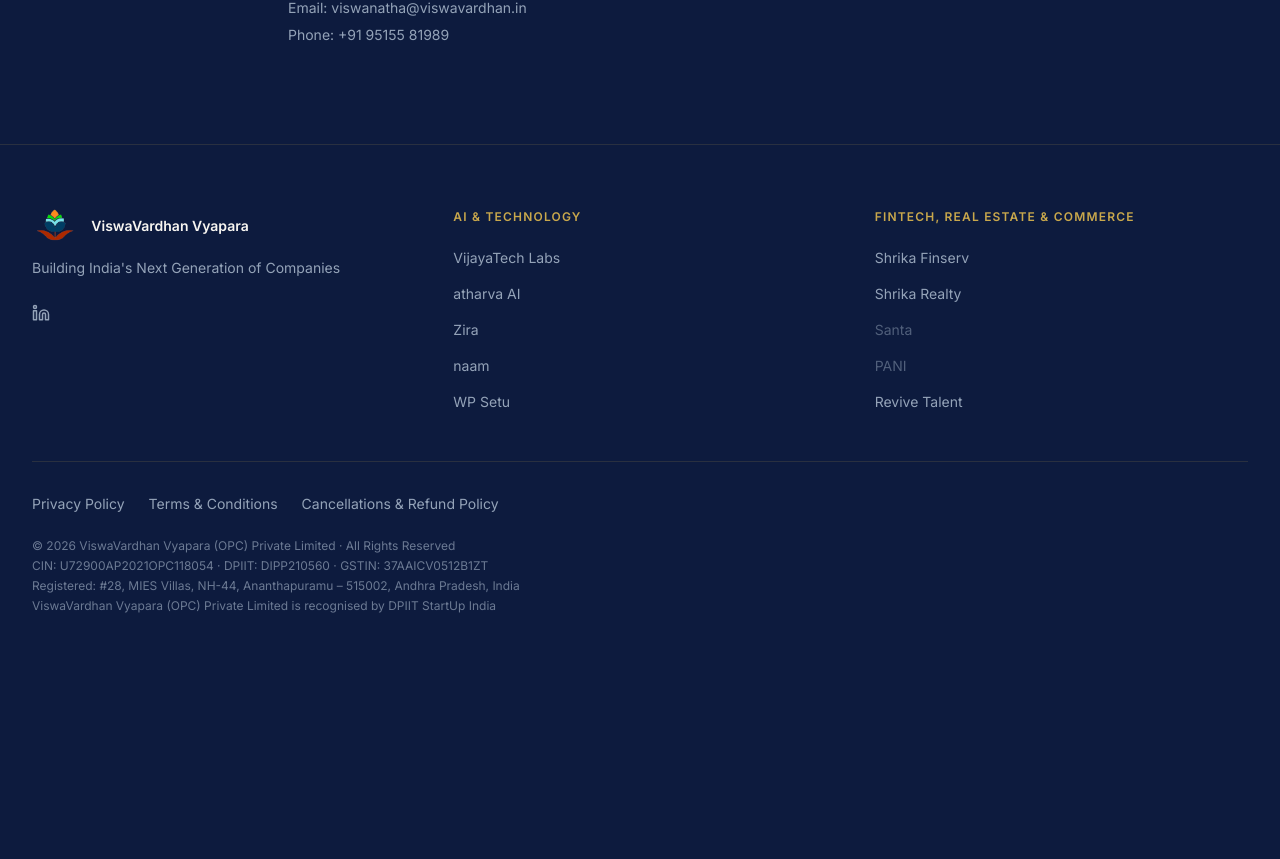
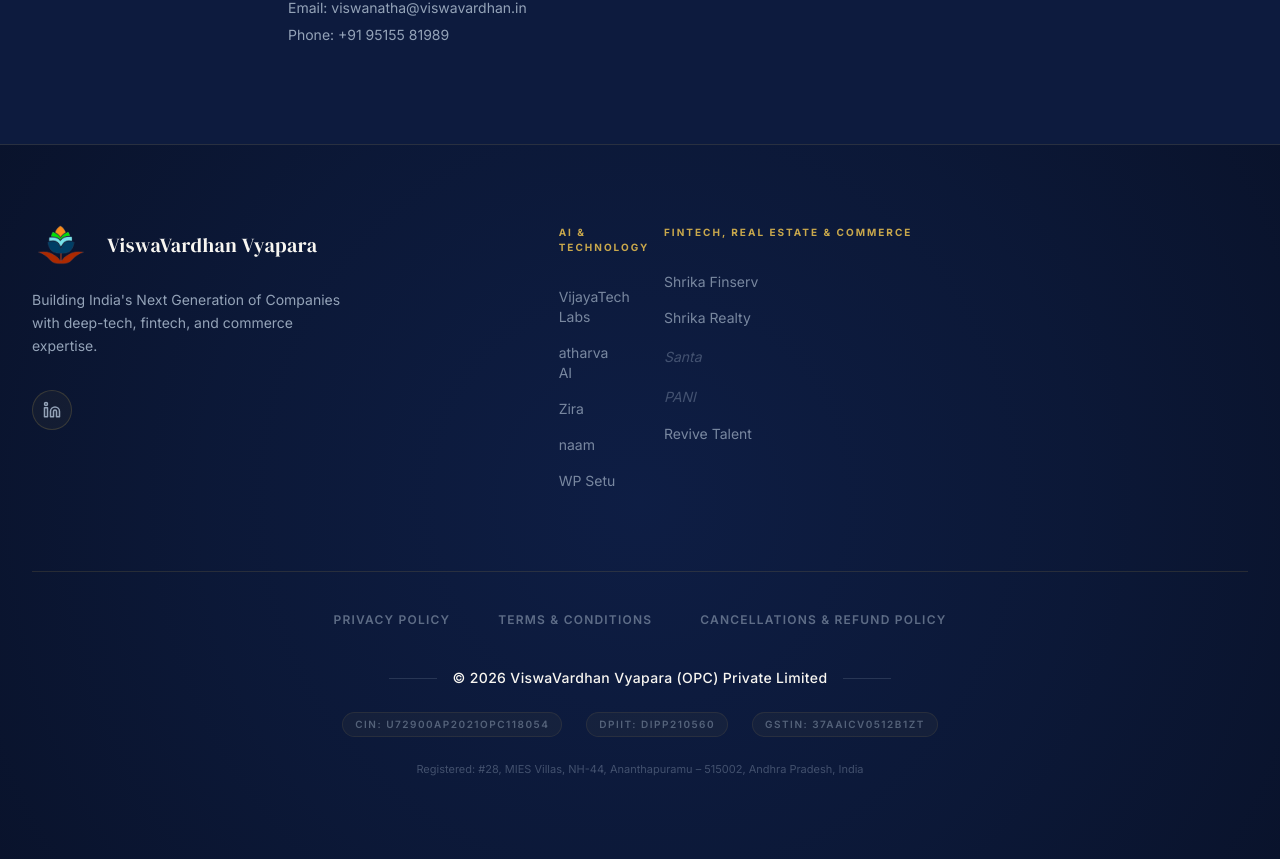
Before and after one commit to vijayatechlabs/vvv, a React (Vite) app: page /refund in a window 1280 px wide. Shown: the part 994-1853 px from the top of the page. Before the commit the page ends 1672 px from the top, so only its background shows below. Built offline with nearby package versions, Linux system fonts and the light colour scheme.

Commit message:
feat: redesign footer component with updated branding, enhanced background effects, and modernized legal information layout

```diff
--- a/src/components/Footer.tsx
+++ b/src/components/Footer.tsx
@@ -26,42 +26,48 @@ const brandsByGroup = [
 
 export default function Footer() {
   return (
-    <footer className="bg-[#0D1B3E] border-t border-[rgba(201,168,76,0.15)]">
-      <div className="max-w-7xl mx-auto px-4 sm:px-6 lg:px-8 py-16">
-        <div className="grid grid-cols-1 md:grid-cols-3 gap-12 mb-12">
-          <div className="md:col-span-1">
-            <div className="flex items-center gap-3 mb-4">
+    <footer className="relative bg-[#0D1B3E] border-t border-[rgba(201,168,76,0.15)] overflow-hidden">
+      {/* Background Effects */}
+      <div className="absolute inset-0 universe-bg opacity-50" />
+      <div className="absolute inset-0 premium-grain opacity-20" />
+
+      <div className="relative max-w-7xl mx-auto px-4 sm:px-6 lg:px-8 py-20">
+        <div className="grid grid-cols-1 md:grid-cols-12 gap-12 mb-16">
+          <div className="md:col-span-4">
+            <div className="flex items-center gap-4 mb-6">
               <img
                 src="/VVV-logo.png"
                 alt="ViswaVardhan Vyapara Logo"
-                className="h-8 w-auto object-contain"
+                className="h-10 w-auto object-contain"
               />
-              <span className="font-sans font-semibold text-cream text-sm leading-tight">
+              <span className="font-serif text-xl text-cream tracking-wide">
                 ViswaVardhan Vyapara
               </span>
             </div>
-            <p className="font-sans text-muted text-sm leading-relaxed mb-6">
-              Building India's Next Generation of Companies
+            <p className="font-sans text-muted text-sm leading-relaxed mb-8 max-w-xs">
+              Building India's Next Generation of Companies with deep-tech, fintech, and commerce expertise.
             </p>
             <div className="flex items-center gap-4">
               <a
                 href="https://linkedin.com/company/viswavardhanvyapara"
                 target="_blank"
                 rel="noopener noreferrer"
-                className="text-muted hover:text-gold transition-colors"
+                className="group flex items-center justify-center w-10 h-10 rounded-full border border-gold/20 bg-gold/5 text-muted hover:text-gold hover:border-gold/40 transition-all duration-300"
                 aria-label="LinkedIn"
               >
-                <Linkedin size={18} />
+                <Linkedin size={18} className="group-hover:scale-110 transition-transform" />
               </a>
             </div>
           </div>
 
-          {brandsByGroup.map((group) => (
-            <div key={group.label}>
-              <h4 className="font-sans text-xs font-semibold text-gold uppercase tracking-widest mb-5">
+          <div className="md:col-span-1 hidden md:block" />
+
+          {brandsByGroup.map((group, idx) => (
+            <div key={group.label} className={`md:col-span-${idx === 0 ? '3' : '4'}`}>
+              <h4 className="font-sans text-[10px] font-bold text-gold uppercase tracking-[0.2em] mb-8">
                 {group.label}
               </h4>
-              <ul className="space-y-3">
+              <ul className="space-y-4">
                 {group.brands.map((brand) => (
                   <li key={brand.name}>
                     {brand.url ? (
@@ -69,12 +75,13 @@ export default function Footer() {
                         href={brand.url}
                         target="_blank"
                         rel="noopener noreferrer"
-                        className="font-sans text-sm text-muted hover:text-cream transition-colors"
+                        className="font-sans text-sm text-muted/80 hover:text-cream transition-colors flex items-center group"
                       >
+                        <span className="w-0 h-px bg-gold/50 mr-0 group-hover:w-3 group-hover:mr-2 transition-all duration-300" />
                         {brand.name}
                       </a>
                     ) : (
-                      <span className="font-sans text-sm text-muted/50">{brand.name}</span>
+                      <span className="font-sans text-sm text-muted/40 italic">{brand.name}</span>
                     )}
                   </li>
                 ))}
@@ -83,41 +90,47 @@ export default function Footer() {
           ))}
         </div>
 
-        <div className="border-t border-[rgba(201,168,76,0.15)] pt-8">
-          <div className="flex flex-wrap gap-6 mb-6">
+        <div className="mt-20 pt-10 border-t border-[rgba(201,168,76,0.15)]">
+          <div className="flex flex-col items-center text-center space-y-10">
+            {/* Policy Links */}
+            <div className="flex flex-wrap justify-center gap-x-12 gap-y-4">
+              {['Privacy Policy', 'Terms & Conditions', 'Cancellations & Refund Policy'].map((item) => (
                 <Link
-              to="/privacy"
-              className="font-sans text-sm text-muted hover:text-cream transition-colors"
+                  key={item}
+                  to={`/${item.toLowerCase().split(' ')[0]}`}
+                  className="font-sans text-xs font-semibold text-muted/60 hover:text-gold tracking-widest uppercase transition-colors"
                 >
-              Privacy Policy
+                  {item}
                 </Link>
-            <Link
-              to="/terms"
-              className="font-sans text-sm text-muted hover:text-cream transition-colors"
-            >
-              Terms & Conditions
-            </Link>
-            <Link
-              to="/refund"
-              className="font-sans text-sm text-muted hover:text-cream transition-colors"
-            >
-              Cancellations & Refund Policy
-            </Link>
+              ))}
             </div>
 
-          <div className="space-y-1">
-            <p className="font-sans text-xs text-muted/70">
-              &copy; 2026 ViswaVardhan Vyapara (OPC) Private Limited &middot; All Rights Reserved
+            {/* Legal Info */}
+            <div className="max-w-4xl w-full space-y-6">
+              <div className="flex items-center justify-center gap-4 text-muted/20">
+                <div className="h-px w-12 bg-current" />
+                <p className="font-sans text-sm text-cream font-medium tracking-wide">
+                  &copy; 2026 ViswaVardhan Vyapara (OPC) Private Limited
                 </p>
-            <p className="font-sans text-xs text-muted/70">
-              CIN: U72900AP2021OPC118054 &middot; DPIIT: DIPP210560 &middot; GSTIN: 37AAICV0512B1ZT
-            </p>
-            <p className="font-sans text-xs text-muted/70">
+                <div className="h-px w-12 bg-current" />
+              </div>
+
+              <div className="flex flex-wrap justify-center items-center gap-x-6 gap-y-3 text-[10px] uppercase tracking-[0.15em] text-muted/50 font-semibold">
+                <div className="px-3 py-1 rounded-full border border-gold/10 bg-gold/5">
+                  CIN: U72900AP2021OPC118054
+                </div>
+                <div className="px-3 py-1 rounded-full border border-gold/10 bg-gold/5">
+                  DPIIT: DIPP210560
+                </div>
+                <div className="px-3 py-1 rounded-full border border-gold/10 bg-gold/5">
+                  GSTIN: 37AAICV0512B1ZT
+                </div>
+              </div>
+
+              <p className="font-sans text-[11px] text-muted/40 leading-relaxed max-w-2xl mx-auto">
                 Registered: #28, MIES Villas, NH-44, Ananthapuramu – 515002, Andhra Pradesh, India
               </p>
-            <p className="font-sans text-xs text-muted/70">
-              ViswaVardhan Vyapara (OPC) Private Limited is recognised by DPIIT StartUp India
-            </p>
+            </div>
           </div>
         </div>
       </div>
```
Lines whose indentation alone changed are shown as unchanged.
